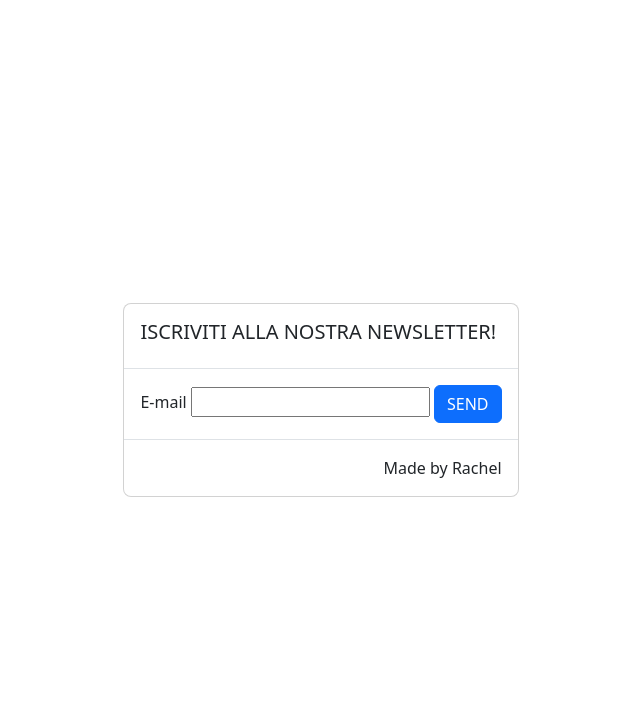
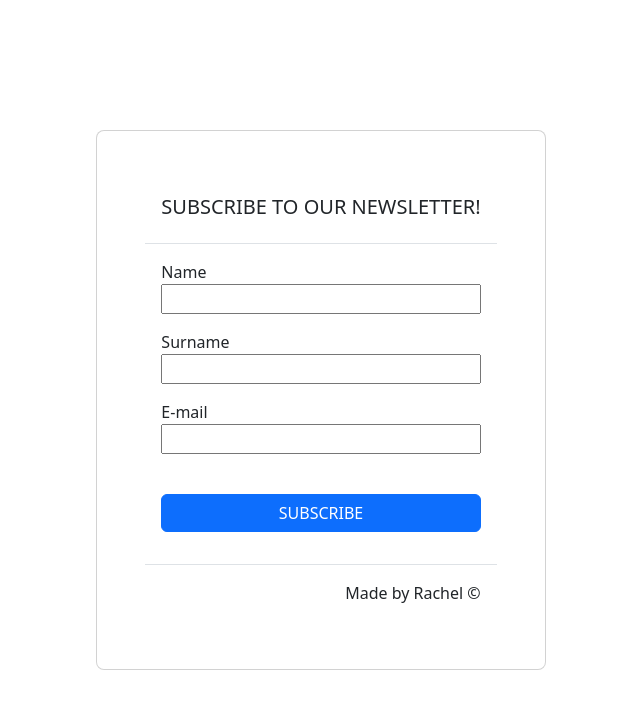
Before and after one commit to rachelpatrocinio/php-iscrizione-newsletter, a PHP site: page / in a window 1280 px wide. Shown: the top 709 px of the page, without its empty margins (319-959 px from the left). Run offline with PHP 8.4, Linux system fonts and the light colour scheme.

Commit message:
Refactor: some style

```diff
--- a/footer.php
+++ b/footer.php
@@ -1,3 +1,3 @@
 <div class="modal-footer">
-    <div class="col-12 text-end">Made by Rachel</div>
+    <div class="col-12 text-end">Made by Rachel &copy;</div>
 </div>
--- a/header.php
+++ b/header.php
@@ -1,5 +1,5 @@
 <div class="modal-header">
     <h5>
-        ISCRIVITI ALLA NOSTRA NEWSLETTER!
+        SUBSCRIBE TO OUR NEWSLETTER!
     </h5>
 </div>
--- a/index.php
+++ b/index.php
@@ -28,13 +28,20 @@ if($email){
         <div class="row">
             <div class="modal d-block d-flex align-items-center" tabindex="-1">
                 <div class="modal-dialog">
-                    <div class="modal-content">
+                    <div class="modal-content p-5">
                         <?php include __DIR__ . '/header.php';?>
                         <div class="modal-body">
-                            <form action="" method="POST">
+                            <form action="" method="POST" class="d-flex flex-column">
+                                <label for="name">Name</label>
+                                <input class="mb-3" type="text" name="name">
+
+                                <label for="name">Surname</label>
+                                <input class="mb-3" type="text" name="surname">
+
                                 <label for="email">E-mail</label>
-                                <input type="text" name="email">
-                                <button class="btn btn-primary">SEND</button>
+                                <input class="mb-3" type="text" name="email">
+
+                                <button class="btn btn-primary mt-4 mb-3">SUBSCRIBE</button>
                             </form>
                         </div>
                         <?php include __DIR__ . '/footer.php';?>
```
